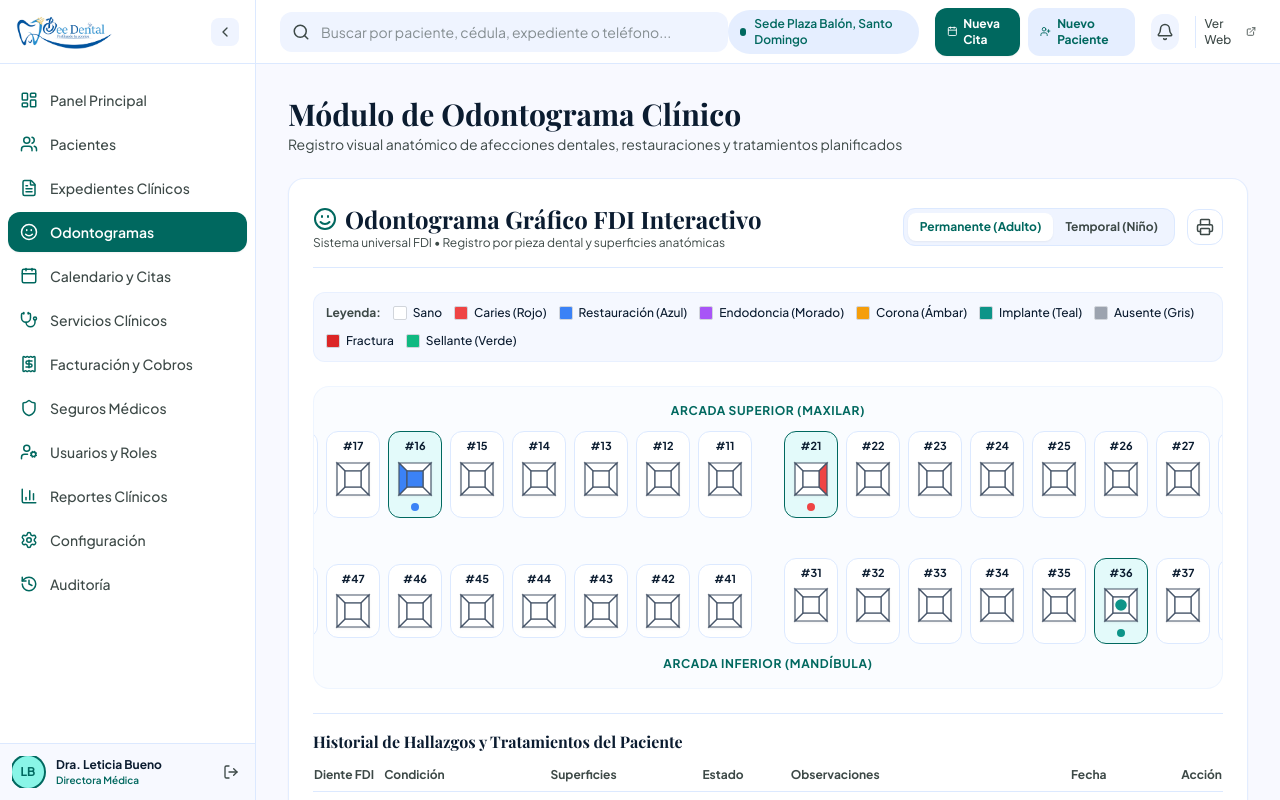
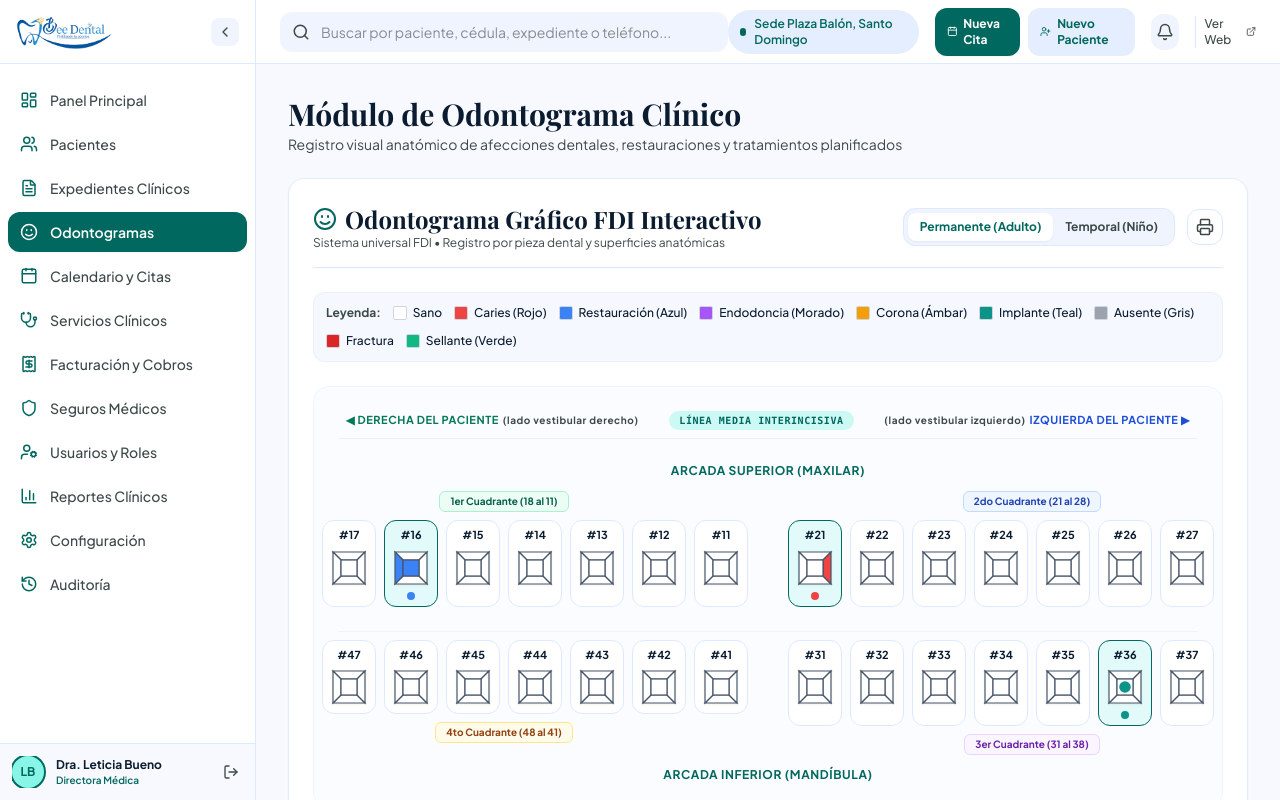
Before and after one commit to ylbani/bee_dental, a Next.js app: page /dashboard/odontogram in a window 1280 px wide. Built offline with nearby package versions, Linux system fonts and the light colour scheme; a web font is replaced by a local one.

Commit message:
fix(odontogram): anadir rotulacion explicita de los 4 cuadrantes fdi y orientacion anatomica

```diff
--- a/src/components/odontogram/interactive-odontogram.tsx
+++ b/src/components/odontogram/interactive-odontogram.tsx
@@ -190,14 +190,34 @@ export function InteractiveOdontogram() {
       </div>
 
       {/* SVG Odontogram Arches */}
-      <div className="flex flex-col items-center justify-center p-4 bg-surface-container-low/30 rounded-2xl border border-surface-container-high/40 overflow-x-auto">
+      <div className="flex flex-col items-center justify-center p-4 sm:p-6 bg-surface-container-low/30 rounded-2xl border border-surface-container-high/40 overflow-x-auto space-y-6">
+        {/* Anatomical Orientation Guide */}
+        <div className="w-full max-w-4xl flex items-center justify-between text-[11px] font-bold text-on-surface-variant uppercase tracking-wider px-2 border-b border-surface-container-high/60 pb-2">
+          <span className="flex items-center gap-1 text-emerald-700">
+            <span>◀ DERECHA DEL PACIENTE</span>
+            <span className="text-[10px] lowercase text-on-surface-variant">(Lado vestibular derecho)</span>
+          </span>
+          <span className="text-primary font-mono bg-primary-fixed/40 px-2.5 py-0.5 rounded-full text-[10px]">
+            LÍNEA MEDIA INTERINCISIVA
+          </span>
+          <span className="flex items-center gap-1 text-blue-700">
+            <span className="text-[10px] lowercase text-on-surface-variant">(Lado vestibular izquierdo)</span>
+            <span>IZQUIERDA DEL PACIENTE ▶</span>
+          </span>
+        </div>
+
         {/* Upper Arch (Maxilar Superior) */}
-        <div className="text-center w-full max-w-4xl mb-6">
+        <div className="text-center w-full max-w-4xl">
           <span className="text-xs font-bold uppercase tracking-wider text-primary block mb-3">
             Arcada Superior (Maxilar)
           </span>
-          <div className="flex items-center justify-center gap-1 sm:gap-2">
-            {/* Upper Right Quadrant */}
+
+          <div className="flex items-start justify-center gap-2 sm:gap-4">
+            {/* 1st Quadrant (Upper Right) */}
+            <div className="flex flex-col items-center">
+              <span className="text-[10px] font-bold text-emerald-800 bg-emerald-50 px-2.5 py-0.5 rounded-md mb-2 border border-emerald-200">
+                {dentitionType === "permanent" ? "1er Cuadrante (18 al 11)" : "5to Cuadrante (55 al 51)"}
+              </span>
               <div className="flex gap-1 sm:gap-2">
                 {activeTeeth.upperRight.map((tooth) => (
                   <ToothSVG
@@ -208,9 +228,16 @@ export function InteractiveOdontogram() {
                   />
                 ))}
               </div>
+            </div>
+
             {/* Midline divider */}
-            <div className="w-0.5 h-20 bg-primary/40 mx-1 sm:mx-2 rounded-full" />
-            {/* Upper Left Quadrant */}
+            <div className="w-0.5 h-24 bg-primary/40 mx-0.5 sm:mx-1 rounded-full self-center" />
+
+            {/* 2nd Quadrant (Upper Left) */}
+            <div className="flex flex-col items-center">
+              <span className="text-[10px] font-bold text-blue-800 bg-blue-50 px-2.5 py-0.5 rounded-md mb-2 border border-blue-200">
+                {dentitionType === "permanent" ? "2do Cuadrante (21 al 28)" : "6to Cuadrante (61 al 65)"}
+              </span>
               <div className="flex gap-1 sm:gap-2">
                 {activeTeeth.upperLeft.map((tooth) => (
                   <ToothSVG
@@ -223,11 +250,13 @@ export function InteractiveOdontogram() {
               </div>
             </div>
           </div>
+        </div>
 
         {/* Lower Arch (Mandíbula Inferior) */}
-        <div className="text-center w-full max-w-4xl mt-4">
-          <div className="flex items-center justify-center gap-1 sm:gap-2">
-            {/* Lower Right Quadrant */}
+        <div className="text-center w-full max-w-4xl pt-2 border-t border-surface-container-high/40">
+          <div className="flex items-start justify-center gap-2 sm:gap-4 mb-3">
+            {/* 4th Quadrant (Lower Right) */}
+            <div className="flex flex-col items-center">
               <div className="flex gap-1 sm:gap-2">
                 {activeTeeth.lowerRight.map((tooth) => (
                   <ToothSVG
@@ -238,9 +267,16 @@ export function InteractiveOdontogram() {
                   />
                 ))}
               </div>
+              <span className="text-[10px] font-bold text-amber-800 bg-amber-50 px-2.5 py-0.5 rounded-md mt-2 border border-amber-200">
+                {dentitionType === "permanent" ? "4to Cuadrante (48 al 41)" : "8vo Cuadrante (85 al 81)"}
+              </span>
+            </div>
+
             {/* Midline divider */}
-            <div className="w-0.5 h-20 bg-primary/40 mx-1 sm:mx-2 rounded-full" />
-            {/* Lower Left Quadrant */}
+            <div className="w-0.5 h-24 bg-primary/40 mx-0.5 sm:mx-1 rounded-full self-center" />
+
+            {/* 3rd Quadrant (Lower Left) */}
+            <div className="flex flex-col items-center">
               <div className="flex gap-1 sm:gap-2">
                 {activeTeeth.lowerLeft.map((tooth) => (
                   <ToothSVG
@@ -251,8 +287,13 @@ export function InteractiveOdontogram() {
                   />
                 ))}
               </div>
+              <span className="text-[10px] font-bold text-purple-800 bg-purple-50 px-2.5 py-0.5 rounded-md mt-2 border border-purple-200">
+                {dentitionType === "permanent" ? "3er Cuadrante (31 al 38)" : "7mo Cuadrante (71 al 75)"}
+              </span>
             </div>
-          <span className="text-xs font-bold uppercase tracking-wider text-primary block mt-3">
+          </div>
+
+          <span className="text-xs font-bold uppercase tracking-wider text-primary block mt-1">
             Arcada Inferior (Mandíbula)
           </span>
         </div>
```
Also changed, not shown: src/app/api/v1/clinical-summary/route.ts (line endings or trailing spaces), src/components/clinical/clinical-history-form.tsx (line endings or trailing spaces). Lines whose indentation alone changed are shown as unchanged.
